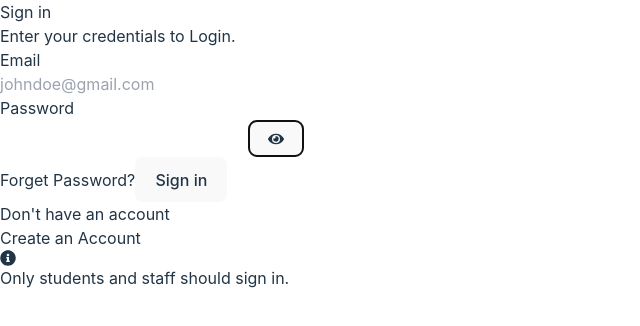
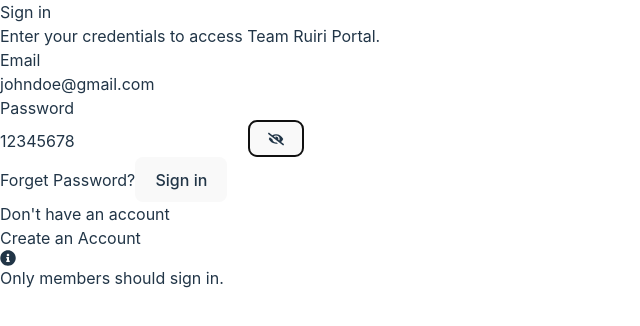
Before and after one commit to imrany/realtime_messaging, a React (Vite) app: page / in a window 1280 px wide. Both pictures are taken after a click on the button 276 px from the left and 138 px from the top of the page. Shown: the top 326 px of the page, without its empty margins (0-640 px from the left). Built offline with nearby package versions, Linux system fonts and the light colour scheme; no server answers.

Commit message:
updated login pages

```diff
--- a/src/pages/Login.tsx
+++ b/src/pages/Login.tsx
@@ -1,7 +1,8 @@
 import { Link } from "react-router-dom";
 import { useState } from "react"
-import { FaEye, FaInfoCircle } from "react-icons/fa";
+import { FaEye, FaEyeSlash, FaInfoCircle } from "react-icons/fa";
 import { auth, signInWithEmailAndPassword } from "../firebaseConfig/config";
+import { err_toast } from "../components/Feedback";
 
 function Login() {
     let [login_error,setLogin_error]=useState("")
@@ -11,12 +12,14 @@ function Login() {
         let password=document.getElementById("password");
         if(password?.getAttribute("type")=="password"){
           password?.setAttribute("type","text");
-          // setEye_icon(<EyeSlashIcon className="h-5 w-5"/>);
+          setEye_icon(<FaEyeSlash className="h-5 w-5"/>);
           return;
         }
         password?.setAttribute("type","password");
-        // setEye_icon(<EyeIcon className="h-5 w-5"/>);
+        setEye_icon(<FaEye className="h-5 w-5"/>);
     }
+
+
 
     async function handleLogin(e:any){
         try {
@@ -32,6 +35,7 @@ function Login() {
             const errorCode = error.code;
             const errorMessage = error.message;
             console.log(error,errorCode,errorMessage)
+            err_toast(error.message)
         }
     }
     return (
@@ -39,20 +43,20 @@ function Login() {
             <div className="flex flex-col sm:w-[440px] max-sm:w-[85vw]">
                 <div className="sm:my-[40px] max-sm:my-[20px]">
                 <p className="text-[30px] text-[#1e293b] mb-[8px] font-semibold">Sign in</p>
-                <p className="text-[#64748b] text-[14px]">Enter your credentials to Login.</p>
+                <p className="text-[#64748b] text-[14px]">Enter your credentials to access Team Ruiri Portal.</p>
                     <p className="text-[var(--red-error)] text-xs mt-1 capitalize">{login_error}</p>
                 </div>
                 <form onSubmit={(e)=>handleLogin(e)} className="flex flex-col text-sm">
                 <div className="flex flex-col mb-3">
                     <label className="mb-[8px] font-semibold text-[#0f172a]" htmlFor="email">Email</label>
                     <div className="pb-4">
-                        <input id="email" name="email" type="email" className={`px-[10px] w-full py-2 focus:outline-[var(--theme-blue)] focus:outline-[1px] bg-white border-[1px] rounded-lg`} placeholder="johndoe@gmail.com" required/>
+                        <input id="email" name="email" defaultValue={"johndoe@gmail.com"} type="email" className={`px-[10px] w-full py-2 focus:outline-[var(--theme-blue)] focus:outline-[1px] bg-white border-[1px] rounded-lg`} placeholder="johndoe@gmail.com" required/>
                     </div>
 
                     <label htmlFor="password" className=" font-semibold mb-[8px] text-[#0f172a]">Password</label>
                     <div className="flex flex-col">
                         <div className="flex">
-                            <input id="password" name="password" type="password" className={`flex-grow px-[10px] py-2 focus:outline-[var(--theme-blue)] focus:outline-[1px] bg-white border-[1px] rounded-l-lg`} minLength={8} maxLength={24} required/>
+                            <input id="password" name="password" defaultValue={"12345678"} type="password" className={`flex-grow px-[10px] py-2 focus:outline-[var(--theme-blue)] focus:outline-[1px] bg-white border-[1px] rounded-l-lg`} minLength={8} maxLength={24} required/>
                             <button type="button" onClick={toggle_password} className="rounded-r-lg px-3 py-2 border-[1px] w-[53px] bg-white text-[#64748b]">
                             {eye_icon}
                             </button>
@@ -64,11 +68,11 @@ function Login() {
                 <button className="mt-5 capitalize py-3 px-6 text-white rounded-md bg-[var(--theme-blue)]">Sign in</button>
                 <div className="flex mt-5">
                     <p className="mr-3">{"Don't have an account"}</p>
-                    <Link to="/auth/sign_up" className="underline text-[var(--theme-blue)]">Create an Account</Link>
+                    <Link to="/register" className="underline text-[var(--theme-blue)]">Create an Account</Link>
                 </div>
                 <div className="mt-5 text-xs flex items-center gap-x-1 text-[var(--gray-text)]">
                     <FaInfoCircle className="w-5 h-5"/>
-                    <p>Only students and staff should sign in.</p>
+                    <p>Only members should sign in.</p>
                     </div>
                 </form>
             </div>
```
